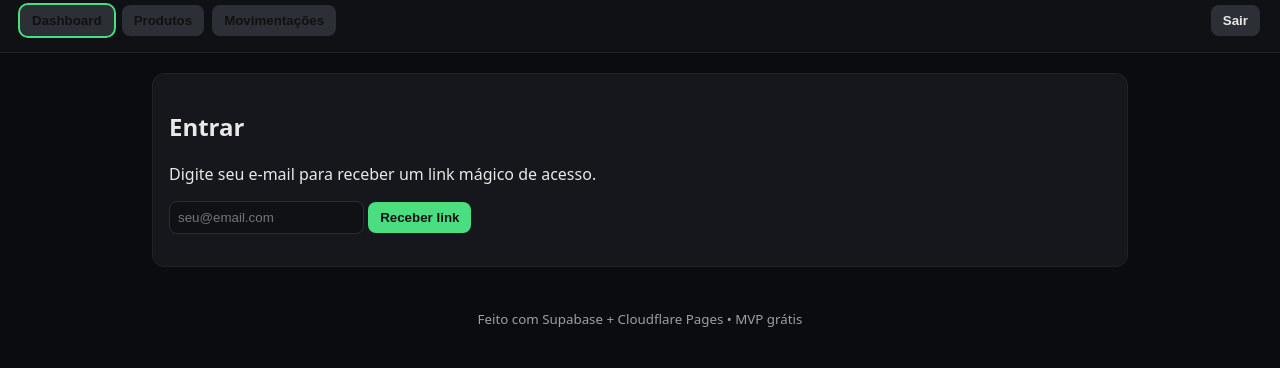
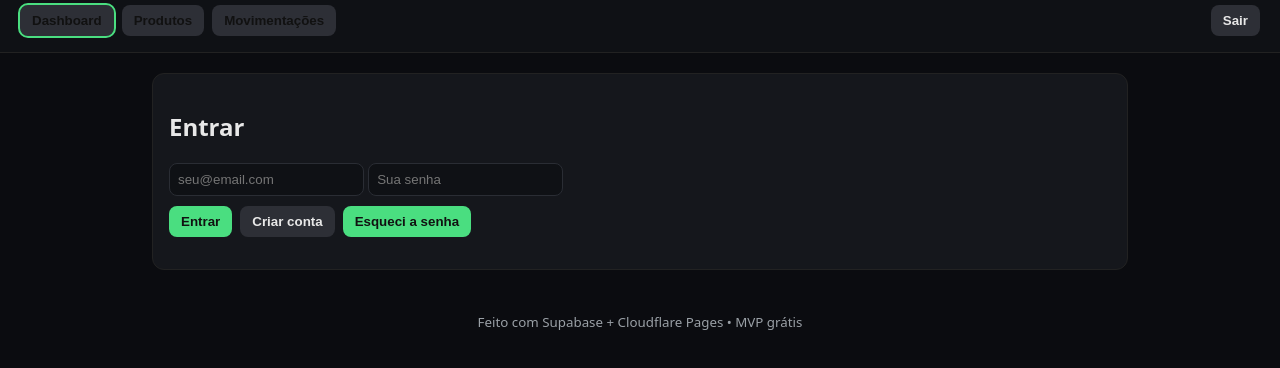
Before and after one commit to DDKproject/estoque-saas, a plain HTML site: page index.html in a window 1280 px wide. Shown: the part 46-414 px from the top of the page. Drawn offline with Linux system fonts and the light colour scheme; a script that the page names is missing.

Commit message:
Update index.html

```diff
--- a/index.html
+++ b/index.html
@@ -19,13 +19,28 @@
   </header>
 
   <main>
-    <section id="login-section" class="card">
-      <h2>Entrar</h2>
-      <p>Digite seu e-mail para receber um link mágico de acesso.</p>
-      <input id="email" type="email" placeholder="seu@email.com" />
-      <button id="send-link">Receber link</button>
-      <p id="login-info" class="muted"></p>
-    </section>
+    <!-- LOGIN: email + senha -->
+<section id="login-section" class="card">
+  <h2>Entrar</h2>
+  <input id="auth-email" type="email" placeholder="seu@email.com" />
+  <input id="auth-password" type="password" placeholder="Sua senha" />
+  <div style="margin-top:10px; display:flex; gap:8px; flex-wrap:wrap">
+    <button id="btn-login">Entrar</button>
+    <button id="btn-register" class="secondary">Criar conta</button>
+    <button id="btn-forgot" class="link">Esqueci a senha</button>
+    <button id="btn-logout" class="danger" style="display:none">Sair</button>
+  </div>
+  <p id="auth-msg" class="muted" style="margin-top:10px"></p>
+</section>
+
+<!-- RESET DE SENHA -->
+<section id="reset-section" class="card" style="display:none">
+  <h2>Definir nova senha</h2>
+  <input id="new-password" type="password" placeholder="Nova senha" />
+  <button id="btn-reset-submit">Atualizar senha</button>
+  <p id="reset-msg" class="muted" style="margin-top:10px"></p>
+</section>
+
 
     <section id="onboarding-section" class="card hidden">
       <h2>Bem-vindo!</h2>
```
